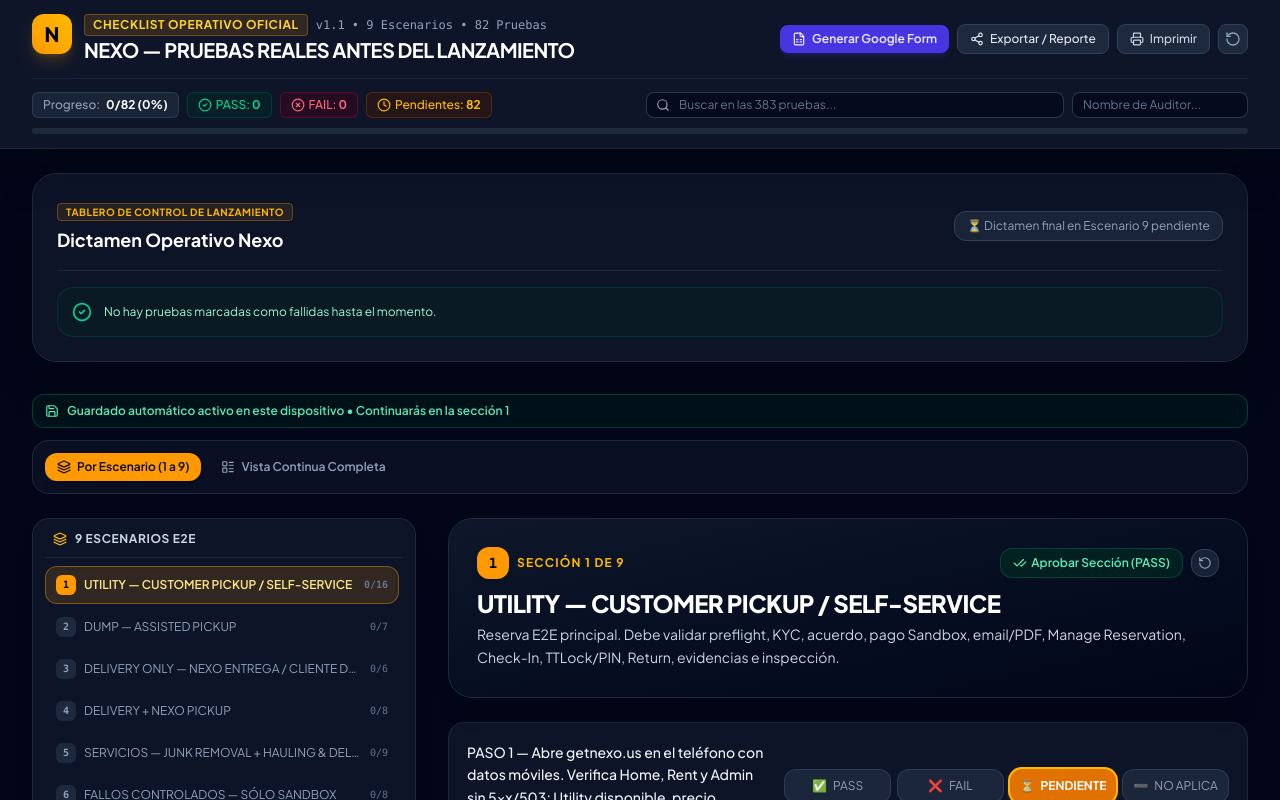
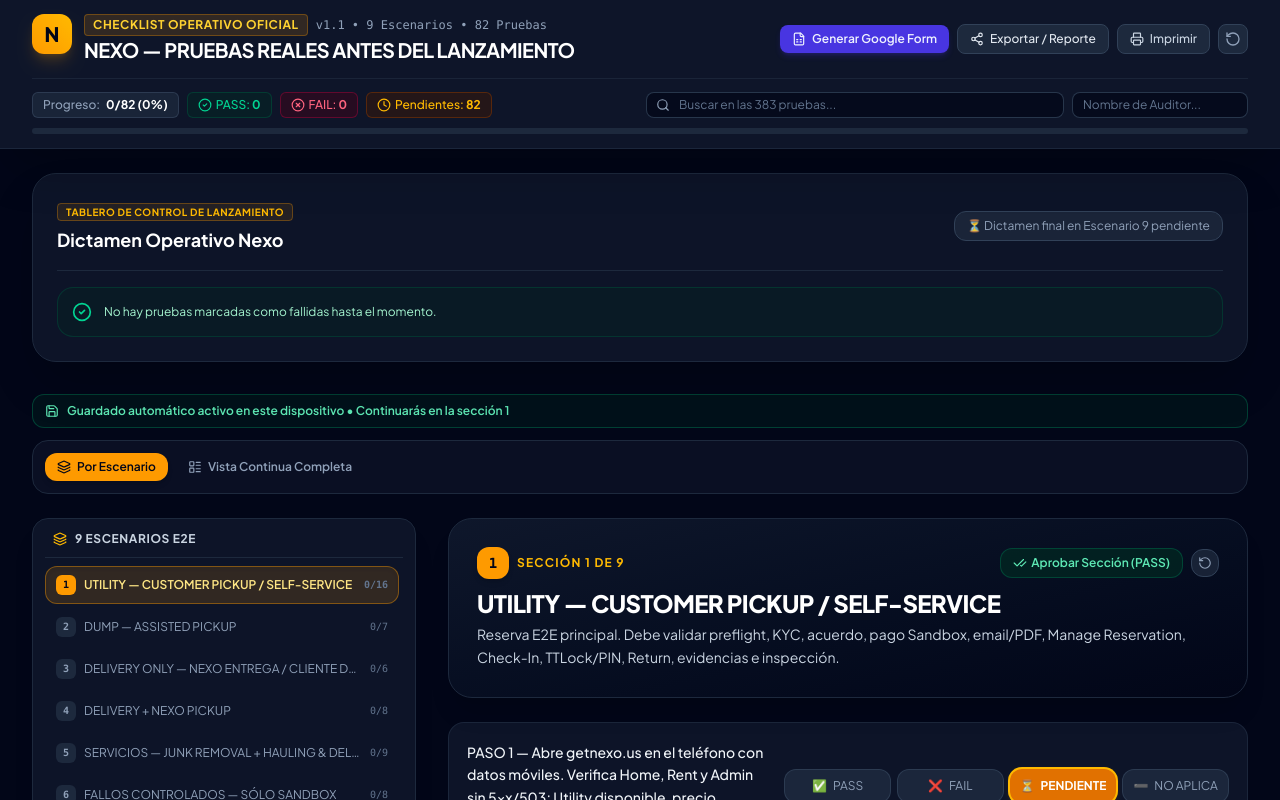
Before and after one commit to juancarmonam0-crypto/NexoTestIrl, a React (Vite) app: page / in a window 1280 px wide. Shown: the top 800 px of the page. Built offline with nearby package versions, Linux system fonts and the light colour scheme.

Commit message:
Keep scenario navigation label accurate

```diff
--- a/src/App.tsx
+++ b/src/App.tsx
@@ -372,7 +372,7 @@
               }`}
             >
               <Layers className="w-3.5 h-3.5" />
-              <span>Por Escenario (1 a 9)</span>
+              <span>Por Escenario</span>
             </button>
 
             <button
```
